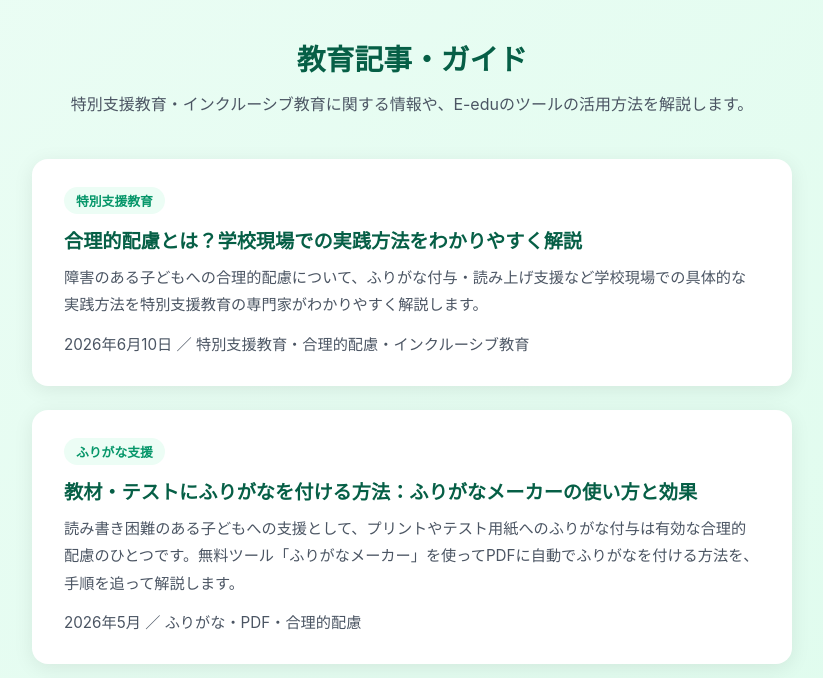
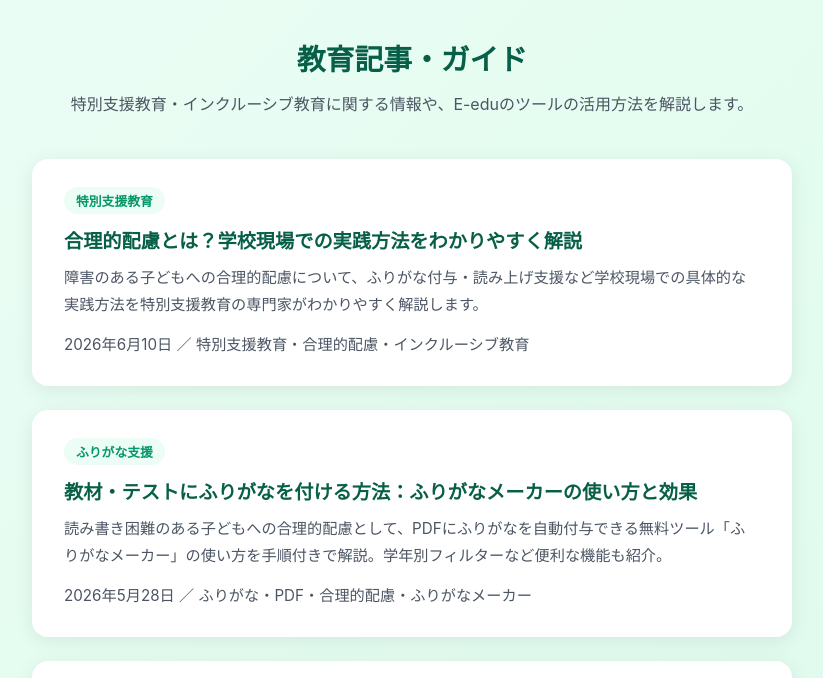
Before and after one commit to E-edu-byte/e-edu-main, a website: page articles.html in a window 1280 px wide. Shown: the part 122-800 px from the top of the page, without its empty margins (228-1051 px from the left). Drawn offline with Linux system fonts and the light colour scheme.

Commit message:
記事一覧更新: furigana-guide

```diff
--- a/articles.html
+++ b/articles.html
@@ -93,8 +93,8 @@
       <a href="/article-furigana-guide.html" class="article-card">
         <span class="article-tag">ふりがな支援</span>
         <h2>教材・テストにふりがなを付ける方法：ふりがなメーカーの使い方と効果</h2>
-        <p>読み書き困難のある子どもへの支援として、プリントやテスト用紙へのふりがな付与は有効な合理的配慮のひとつです。無料ツール「ふりがなメーカー」を使ってPDFに自動でふりがなを付ける方法を、手順を追って解説します。</p>
-        <p class="article-meta">2026年5月 ／ ふりがな・PDF・合理的配慮</p>
+        <p>読み書き困難のある子どもへの合理的配慮として、PDFにふりがなを自動付与できる無料ツール「ふりがなメーカー」の使い方を手順付きで解説。学年別フィルターなど便利な機能も紹介。</p>
+        <p class="article-meta">2026年5月28日 ／ ふりがな・PDF・合理的配慮・ふりがなメーカー</p>
       </a>
 
       <a href="/article-reading-support.html" class="article-card">
```
